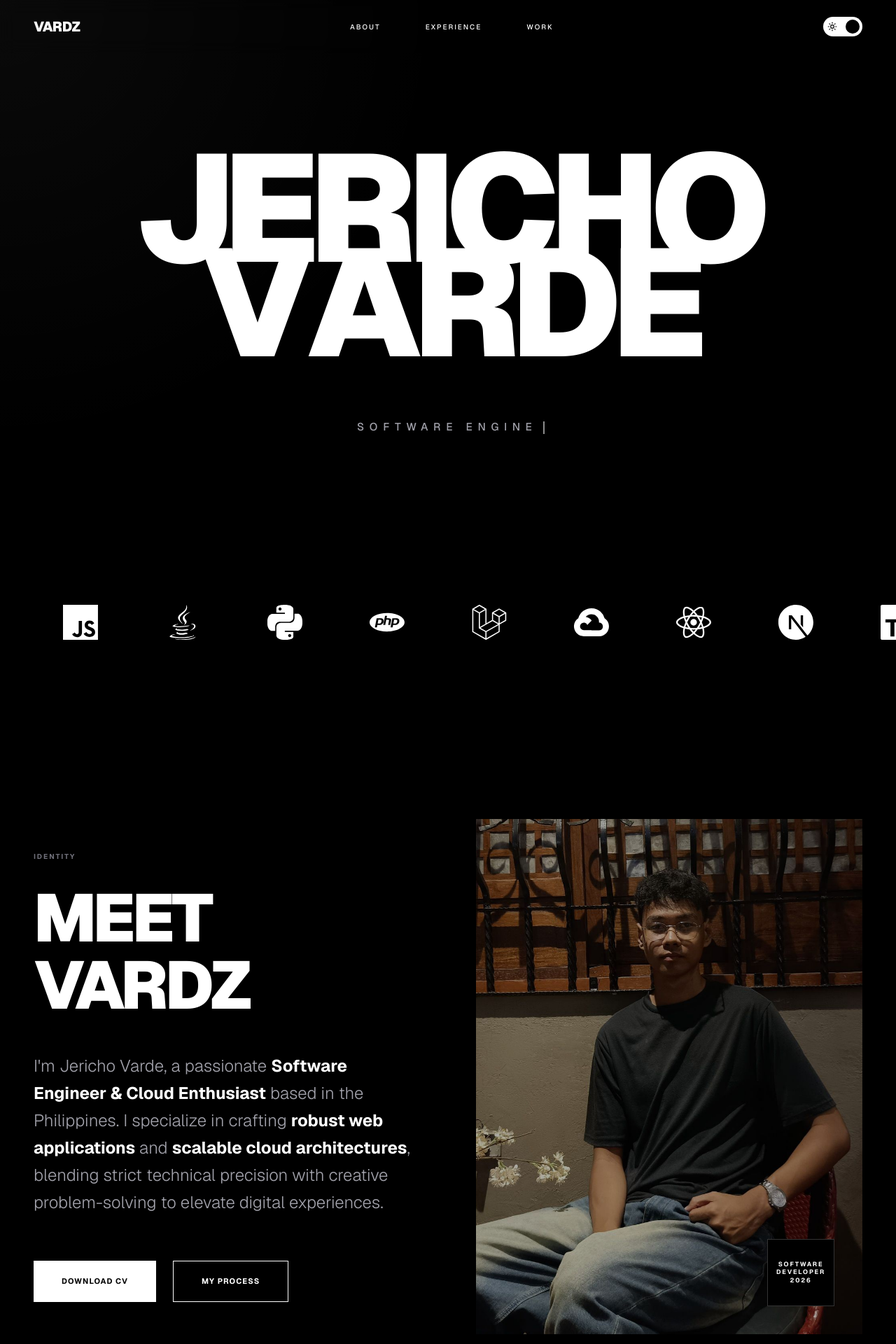
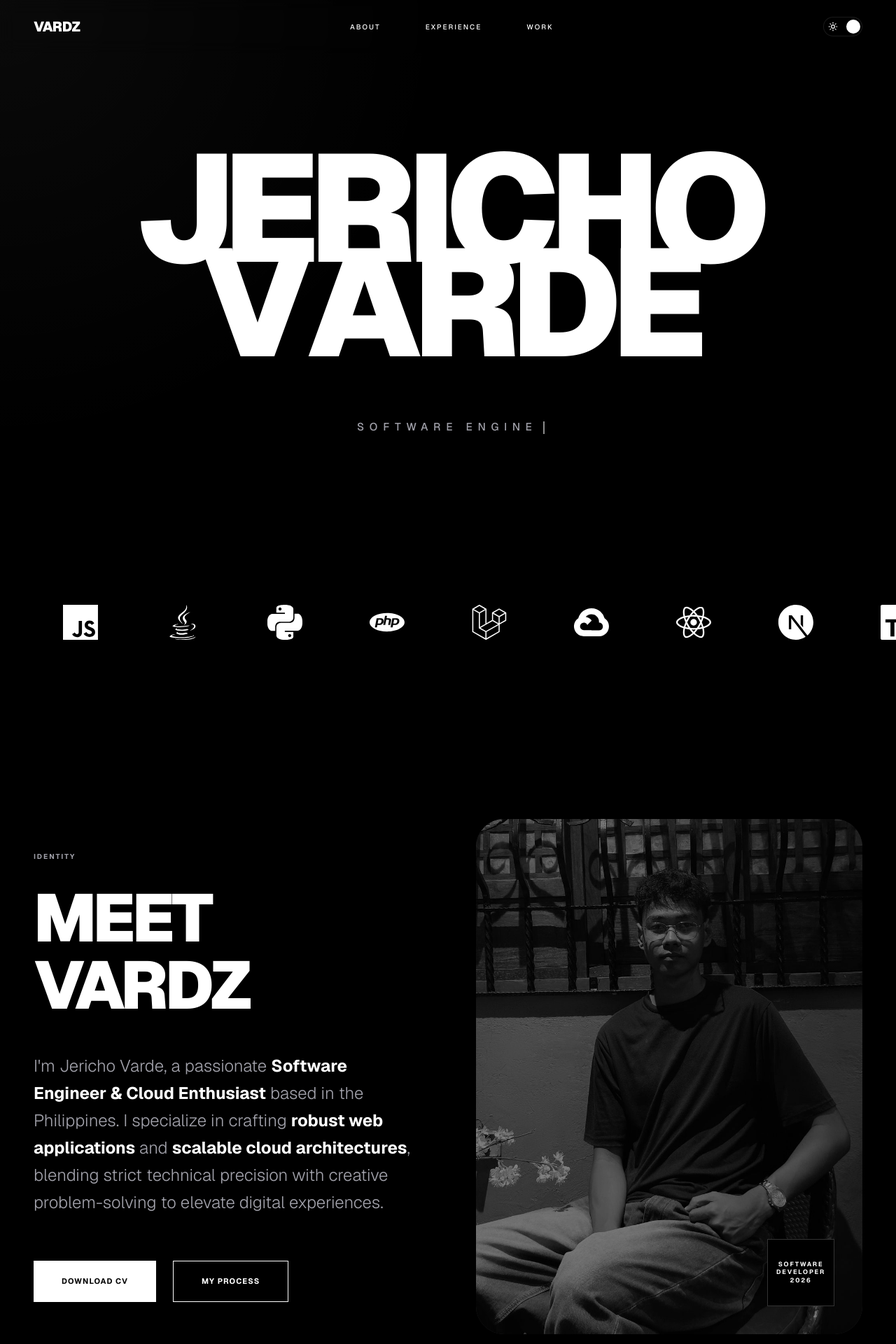
Before and after one commit to vardzz/vardzCode, a Next.js app: page / in a window 1280 px wide. Shown: the top 1920 px of the page at 70% size. Built offline with nearby package versions, Linux system fonts and the light colour scheme.

Commit message:
feat: fixed some issues

```diff
--- a/src/app/globals.css
+++ b/src/app/globals.css
@@ -93,16 +93,15 @@
 @layer base {
   body {
     @apply bg-background text-foreground min-h-screen w-full;
-    transition: background-color 0.7s ease-in-out, color 0.7s ease-in-out, border-color 0.7s ease-in-out;
+    transition: background-color 0.3s ease-in-out, color 0.3s ease-in-out, border-color 0.3s ease-in-out;
   }
   html {
     scroll-behavior: smooth;
   }
 }
 
-/* Ensure images retain their original colors and are not filtered */
+/* Ensure images can have filters (for selective grayscale) */
 img,
 .image-placeholder {
-  filter: none !important;
   mix-blend-mode: normal !important;
 }
--- a/src/components/custom/Experience.jsx
+++ b/src/components/custom/Experience.jsx
@@ -71,7 +71,7 @@ export default function Experience() {
   ];
 
   return (
-    <section id="experience" ref={containerRef} className="relative bg-background text-foreground py-32 md:py-48 overflow-hidden transition-colors duration-700 ease-in-out">
+    <section id="experience" ref={containerRef} className="relative bg-background text-foreground py-32 md:py-48 overflow-hidden transition-colors duration-300 ease-in-out">
       {/* Background Dotted Grid */}
       <div className="absolute inset-0 z-0 bg-[radial-gradient(var(--foreground)_1px,transparent_1px)] bg-[size:32px_32px] opacity-10 pointer-events-none" />
 
@@ -79,7 +79,7 @@ export default function Experience() {
 
         {/* Section Header */}
         <div className="mb-32">
-          <span className="text-[10px] tracking-[0.2em] font-bold uppercase text-zinc-500 mb-6 block">Journey</span>
+          <span className="text-[10px] tracking-[0.2em] font-bold uppercase text-muted-foreground mb-6 block">Career Journey</span>
           <h2 className="text-5xl md:text-8xl font-black uppercase tracking-tighter">The Chronicle</h2>
         </div>
 
@@ -157,10 +157,10 @@ function ExperienceItem({ exp, isEven, idx }) {
           <h3 className="text-3xl md:text-4xl font-black uppercase tracking-tighter mb-2">
             {exp.title}
           </h3>
-          <div className="text-[10px] tracking-[0.2em] uppercase font-bold text-zinc-500 mb-6 block">
+          <div className="text-[10px] tracking-[0.2em] uppercase font-bold text-muted-foreground mb-6 block">
             {exp.role}
           </div>
-          <p className="text-lg text-zinc-400 font-light leading-relaxed">
+          <p className="text-sm md:text-base text-muted-foreground leading-relaxed">
             {exp.desc}
           </p>
         </div>
--- a/src/components/custom/about.jsx
+++ b/src/components/custom/about.jsx
@@ -52,7 +52,7 @@ export default function About() {
   };
 
   return (
-    <div className="relative w-full bg-background text-foreground transition-colors duration-700 ease-in-out">
+    <div className="relative w-full bg-background text-foreground transition-colors duration-300 ease-in-out">
       {/* ABOUT ME ("MEET VARDZ") */}
       <section id="about" className="relative z-10 max-w-[1600px] mx-auto px-6 md:px-12 py-32 md:py-48 grid grid-cols-1 md:grid-cols-2 gap-20 items-center overflow-hidden">
         {/* Left Column */}
@@ -63,7 +63,7 @@ export default function About() {
            viewport={{ once: true, margin: "-100px" }}
            className="flex flex-col flex-start"
         >
-          <motion.span variants={itemVariants} className="text-[10px] tracking-[0.2em] uppercase font-bold text-zinc-500 mb-8 block">Identity</motion.span>
+          <motion.span variants={itemVariants} className="text-[10px] tracking-[0.2em] uppercase font-bold text-muted-foreground mb-8 block">Identity</motion.span>
           <motion.h2 variants={itemVariants} className="text-5xl md:text-8xl font-black uppercase tracking-tighter mb-12">Meet Vardz</motion.h2>
           <motion.p variants={itemVariants} className="text-xl md:text-2xl text-muted-foreground font-light leading-relaxed mb-16 max-w-2xl">
             I'm Jericho Varde, a passionate <strong className="font-bold text-foreground">Software Engineer & Cloud Enthusiast</strong> based in the Philippines. I specialize in crafting <strong className="font-bold text-foreground">robust web applications</strong> and <strong className="font-bold text-foreground">scalable cloud architectures</strong>, blending strict technical precision with creative problem-solving to elevate digital experiences.
@@ -93,7 +93,7 @@ export default function About() {
              }}
              onMouseMove={handleMouseMove}
              onMouseLeave={handleMouseLeave}
-             className="relative aspect-[3/4] md:aspect-square lg:aspect-[3/4] bg-zinc-900 overflow-hidden group cursor-pointer"
+             className="relative aspect-[3/4] md:aspect-square lg:aspect-[3/4] bg-muted overflow-hidden group cursor-pointer rounded-3xl md:rounded-[2.5rem]"
           >
             <motion.div
               style={{
@@ -106,7 +106,7 @@ export default function About() {
                 src="/Vardz.jpg"
                 alt="Portrait of Jericho Varde"
                 fill
-                className="object-cover grayscale brightness-75 transition-all duration-700 group-hover:grayscale-0 group-hover:brightness-100 group-hover:scale-110"
+                className="object-cover grayscale brightness-75 transition-all duration-300 group-hover:grayscale-0 group-hover:brightness-100 group-hover:scale-110"
               />
             </motion.div>
 
--- a/src/components/custom/footer.jsx
+++ b/src/components/custom/footer.jsx
@@ -25,7 +25,7 @@ export default function Footer() {
   };
 
   return (
-    <footer className="w-full bg-background text-foreground pt-32 pb-6 md:pb-12 overflow-hidden relative border-t border-foreground/5 transition-colors duration-700 ease-in-out">
+    <footer className="w-full bg-background text-foreground pt-32 pb-6 md:pb-12 overflow-hidden relative border-t border-foreground/5 transition-colors duration-300 ease-in-out">
        <motion.div
          variants={containerVariants}
          initial="hidden"
--- a/src/components/custom/navbar.jsx
+++ b/src/components/custom/navbar.jsx
@@ -18,7 +18,11 @@ export default function Navbar() {
   if (!mounted) {
     return (
       <nav className="fixed top-0 left-0 right-0 z-50 w-full px-6 md:px-12 py-6 flex justify-between items-center backdrop-blur-md mix-blend-difference">
-        <Link href="/" className="font-black text-white text-xl uppercase tracking-tight cursor-pointer">
+        <Link
+          href="/"
+          onClick={() => window.scrollTo({ top: 0, behavior: "smooth" })}
+          className="font-black text-foreground text-xl uppercase tracking-tight cursor-pointer"
+        >
           VARDZ
         </Link>
         <div className="w-14 h-7" /> {/* Placeholder for toggle */}
@@ -33,9 +37,13 @@ export default function Navbar() {
       initial={{ y: -50, opacity: 0 }}
       animate={{ y: 0, opacity: 1 }}
       transition={{ duration: 1, ease: [0.22, 1, 0.36, 1] }}
-      className="fixed top-0 left-0 right-0 z-50 w-full px-6 md:px-12 py-6 flex justify-between items-center backdrop-blur-md mix-blend-difference"
+      className="fixed top-0 left-0 right-0 z-50 w-full px-6 md:px-12 py-6 flex justify-between items-center backdrop-blur-md transition-colors duration-700 ease-in-out"
     >
-      <Link href="/" className="font-black text-white text-xl uppercase tracking-tight cursor-pointer">
+      <Link
+        href="/"
+        onClick={() => window.scrollTo({ top: 0, behavior: "smooth" })}
+        className="font-black text-foreground text-xl uppercase tracking-tight cursor-pointer"
+      >
         VARDZ
       </Link>
 
@@ -44,7 +52,7 @@ export default function Navbar() {
           <a
             key={idx}
             href={`#${link.toLowerCase()}`}
-            className="text-[10px] tracking-[0.2em] uppercase text-white hover:text-zinc-400 transition-colors duration-300 font-medium cursor-pointer"
+            className="text-[10px] tracking-[0.2em] uppercase text-foreground hover:text-muted-foreground transition-colors duration-300 font-medium cursor-pointer"
           >
             {link}
           </a>
@@ -55,19 +63,19 @@ export default function Navbar() {
         <button
           onClick={() => setTheme(isDark ? "light" : "dark")}
           className={`relative w-14 h-7 rounded-full flex items-center px-1 cursor-pointer transition-colors duration-500 ${
-            isDark ? "bg-white" : "bg-black"
-          }`}
+            isDark ? "bg-black" : "bg-white"
+          } border border-foreground/10`}
           aria-label="Toggle Theme"
         >
           {/* Icons Container */}
           <div className="absolute inset-0 flex justify-between items-center px-1.5 pointer-events-none">
-            <Sun className={`w-3.5 h-3.5 ${isDark ? "text-black" : "text-black"}`} />
-            <Moon className={`w-3.5 h-3.5 ${isDark ? "text-black" : "text-black"}`} />
+            <Sun className={`w-3.5 h-3.5 ${isDark ? "text-white" : "text-black"}`} />
+            <Moon className={`w-3.5 h-3.5 ${isDark ? "text-white" : "text-black"}`} />
           </div>
 
           {/* Slider Circle */}
           <motion.div
-            className={`z-10 w-5 h-5 rounded-full ${isDark ? "bg-black" : "bg-white"}`}
+            className={`z-10 w-5 h-5 rounded-full ${isDark ? "bg-white" : "bg-black"}`}
             initial={false}
             animate={{
               x: isDark ? 28 : 0
--- a/src/components/custom/techStack.jsx
+++ b/src/components/custom/techStack.jsx
@@ -36,7 +36,7 @@ export default function TechStack({ variant = "icons" }) {
       whileInView={{ opacity: 1, y: 0 }}
       viewport={{ once: true, margin: "-50px" }}
       transition={{ duration: 1, ease: [0.2, 1, 0.3, 1] }}
-      className="bg-background py-12 overflow-hidden flex items-center relative transition-colors duration-700 ease-in-out"
+      className="bg-background py-12 overflow-hidden flex items-center relative transition-colors duration-300 ease-in-out"
     >
       <div className="absolute inset-x-0 w-[200vw] sm:w-[300vw] pointer-events-none" />
 
@@ -68,7 +68,7 @@ export default function TechStack({ variant = "icons" }) {
 function TechItem({ tech, variant }) {
   return (
     <div
-      className={`flex items-center justify-center transition-colors duration-500 cursor-pointer ${variant === "icons" ? `text-foreground ${tech.color}` : "text-foreground hover:text-muted-foreground"}`}
+      className={`flex items-center justify-center transition-colors duration-300 cursor-pointer ${variant === "icons" ? `text-foreground ${tech.color}` : "text-foreground hover:text-muted-foreground"}`}
       title={tech.name}
     >
       {variant === "icons" ? (
```
Also changed, not shown: src/components/custom/projects.jsx (+5 -5 lines).
